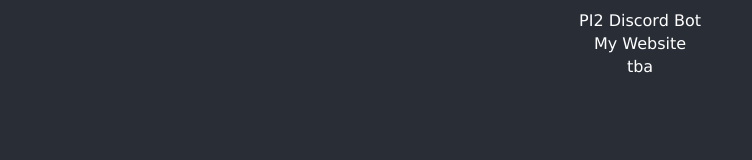
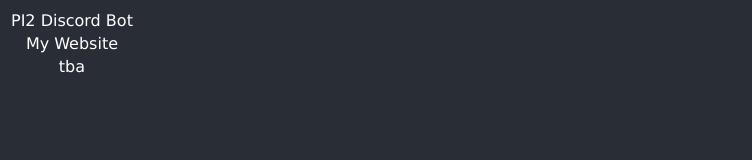
Before and after one commit to myphyk/myph-web, a plain HTML site: page Projects.html in a window 1280 px wide. Shown: the whole page, without its empty margins (0-752 px from the left). Drawn offline with Linux system fonts and the light colour scheme.

```diff
--- a/Projects.html
+++ b/Projects.html
@@ -3,12 +3,6 @@
 <head>
     <meta charset="UTF-8">
     <title>Myphs Projects</title>
-    <style>
-        table.center {
-            margin-left: auto;
-            margin-right: auto;
-        }
-    </style>
 </head>
 <body style="background-color:#282d36;color:#FFFFFF;text-align:center;font-family:verdana">
     <table class="center">
```
Also changed, not shown: index.html (+1 -1 lines).
